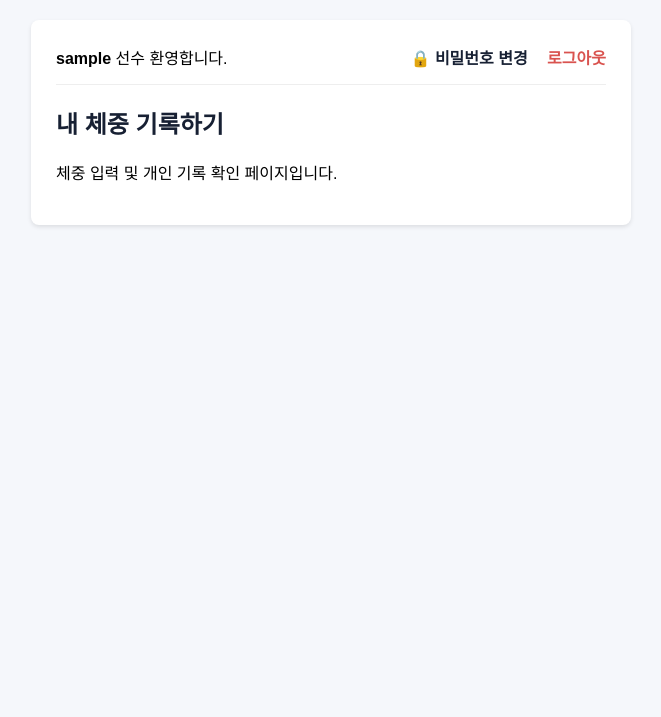
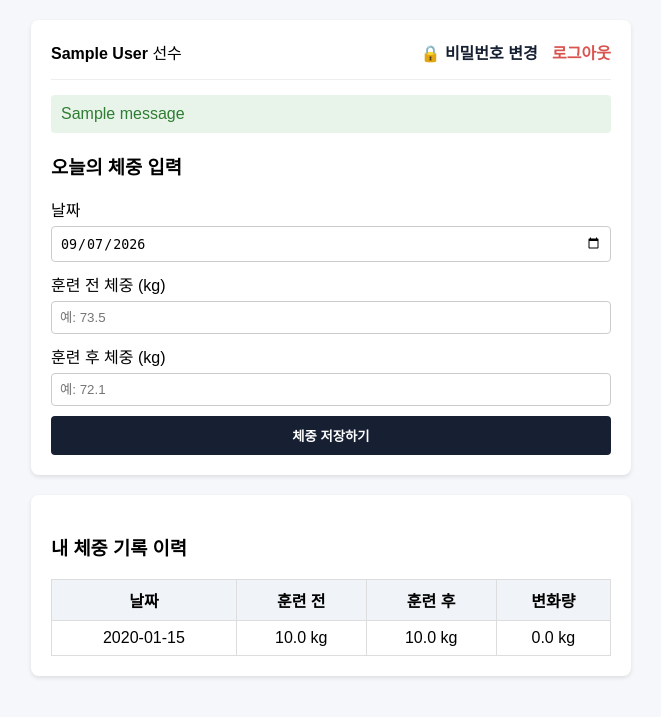
Before and after one commit to Misokim12/weight-tracker, a Flask app: template templates/index.html in a window 1280 px wide. Shown: the top 717 px of the page, without its empty margins (309-970 px from the left). Run offline with Flask 3, Linux system fonts and the light colour scheme; the template is opened without the code that fills it: values that come from a table or form of the project are taken from there, others are empty; a user stored in the database is signed in; tables that the repository leaves empty hold one stand-in row (values such as "Sample post"); one stand-in notice (Sample message) is shown.

Commit message:
Revise index.html for weight tracking system
Updated title and modified styles for better layout. Enhanced form and table structure for weight records.

```diff
--- a/templates/index.html
+++ b/templates/index.html
@@ -3,27 +3,90 @@
 <head>
     <meta charset="UTF-8">
     <meta name="viewport" content="width=device-width, initial-scale=1.0">
-    <title>체중 기록 - 선수용</title>
+    <title>선수 체중 기록 시스템</title>
     <style>
         body { font-family: sans-serif; padding: 20px; max-width: 600px; margin: 0 auto; background-color: #f5f7fb; }
-        .card { background: white; padding: 25px; border-radius: 8px; box-shadow: 0 2px 4px rgba(0,0,0,0.1); }
-        .nav { display: flex; justify-content: space-between; align-items: center; padding-bottom: 15px; border-bottom: 1px solid #eee; margin-bottom: 20px; }
-        a { color: #172033; text-decoration: none; font-weight: bold; margin-left: 15px; }
-        .btn-danger { color: #d9534f; }
-        h2 { color: #172033; margin-top: 0; }
+        .card { background: white; padding: 20px; border-radius: 8px; box-shadow: 0 2px 4px rgba(0,0,0,0.1); margin-bottom: 20px; }
+        .nav { display: flex; justify-content: space-between; align-items: center; border-bottom: 1px solid #eee; padding-bottom: 15px; margin-bottom: 15px; }
+        a { color: #172033; text-decoration: none; font-weight: bold; margin-left: 10px; }
+        table { width: 100%; border-collapse: collapse; margin-top: 10px; }
+        th, td { border: 1px solid #ddd; padding: 8px; text-align: center; }
+        th { background-color: #f0f4f8; }
+        input[type="number"], input[type="date"] { width: 100%; padding: 8px; box-sizing: border-box; margin-top: 5px; margin-bottom: 10px; border: 1px solid #ccc; border-radius: 4px; }
+        .btn { width: 100%; padding: 10px; background: #172033; color: white; border: none; border-radius: 4px; cursor: pointer; font-weight: bold; }
+        .msg { background: #e8f4ea; color: #2e7d32; padding: 10px; border-radius: 4px; margin-bottom: 15px; }
     </style>
 </head>
 <body>
     <div class="card">
         <div class="nav">
-            <div><strong>{{ current_user.username }}</strong> 선수 환영합니다.</div>
+            <div><strong>{{ current_user.name }}</strong> 선수</div>
             <div>
                 <a href="{{ url_for('change_password') }}">🔒 비밀번호 변경</a>
-                <a href="{{ url_for('logout') }}" class="btn-danger">로그아웃</a>
+                <a href="{{ url_for('logout') }}" style="color:#d9534f;">로그아웃</a>
             </div>
         </div>
-        <h2>내 체중 기록하기</h2>
-        <p>체중 입력 및 개인 기록 확인 페이지입니다.</p>
+
+        {% with messages = get_flashed_messages(with_categories=true) %}
+          {% if messages %}
+            {% for category, message in messages %}
+              <div class="msg">{{ message }}</div>
+            {% endfor %}
+          {% endif %}
+        {% endwith %}
+
+        <h3>오늘의 체중 입력</h3>
+        <form action="{{ url_for('record_weight') }}" method="POST">
+            <label>날짜</label>
+            <input type="date" name="date" required id="today-date">
+
+            <label>훈련 전 체중 (kg)</label>
+            <input type="number" step="0.1" name="weight_before" placeholder="예: 73.5">
+
+            <label>훈련 후 체중 (kg)</label>
+            <input type="number" step="0.1" name="weight_after" placeholder="예: 72.1">
+
+            <button type="submit" class="btn">체중 저장하기</button>
+        </form>
     </div>
+
+    <div class="card">
+        <h3>내 체중 기록 이력</h3>
+        <table>
+            <thead>
+                <tr>
+                    <th>날짜</th>
+                    <th>훈련 전</th>
+                    <th>훈련 후</th>
+                    <th>변화량</th>
+                </tr>
+            </thead>
+            <tbody>
+                {% for r in records %}
+                <tr>
+                    <td>{{ r.date }}</td>
+                    <td>{{ r.weight_before if r.weight_before else '-' }} kg</td>
+                    <td>{{ r.weight_after if r.weight_after else '-' }} kg</td>
+                    <td>
+                        {% if r.weight_before and r.weight_after %}
+                            {{ (r.weight_after - r.weight_before) | round(2) }} kg
+                        {% else %}
+                            -
+                        {% endif %}
+                    </td>
+                </tr>
+                {% else %}
+                <tr>
+                    <td colspan="4">아직 기록된 체중 데이터가 없습니다.</td>
+                </tr>
+                {% endfor %}
+            </tbody>
+        </table>
+    </div>
+
+    <script>
+        // 오늘 날짜 자동 선택
+        document.getElementById('today-date').value = new Date().toISOString().substring(0, 10);
+    </script>
 </body>
 </html>
```
